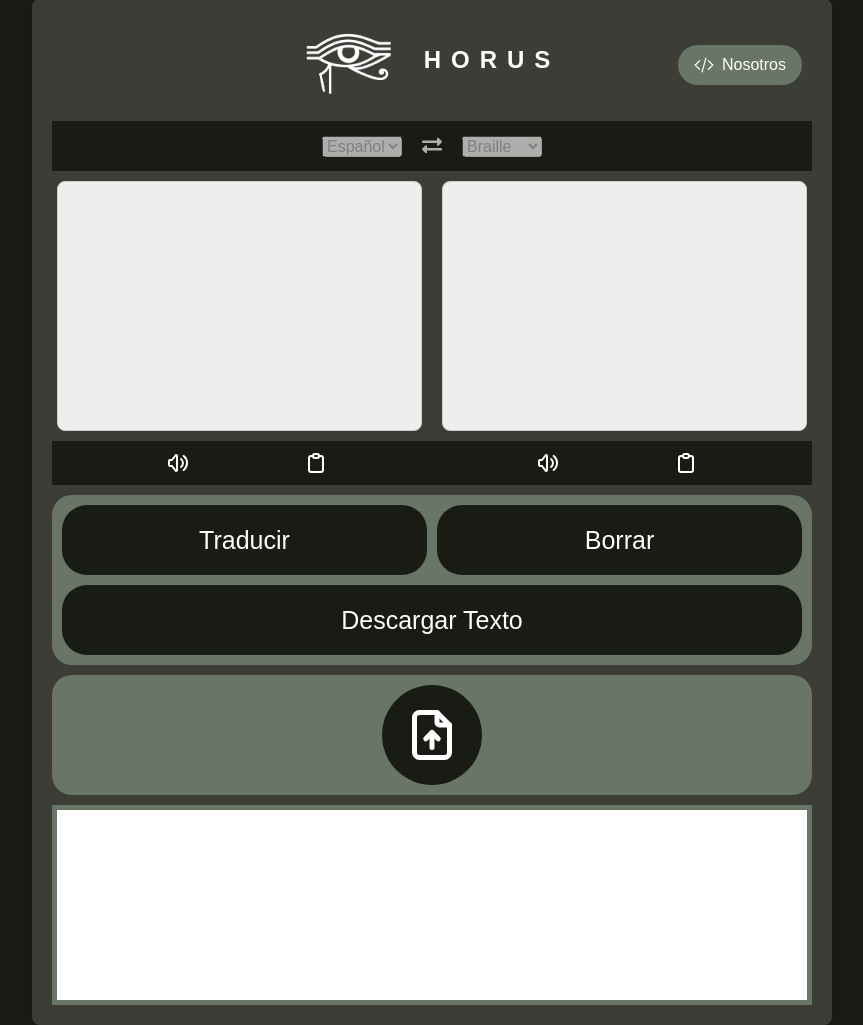
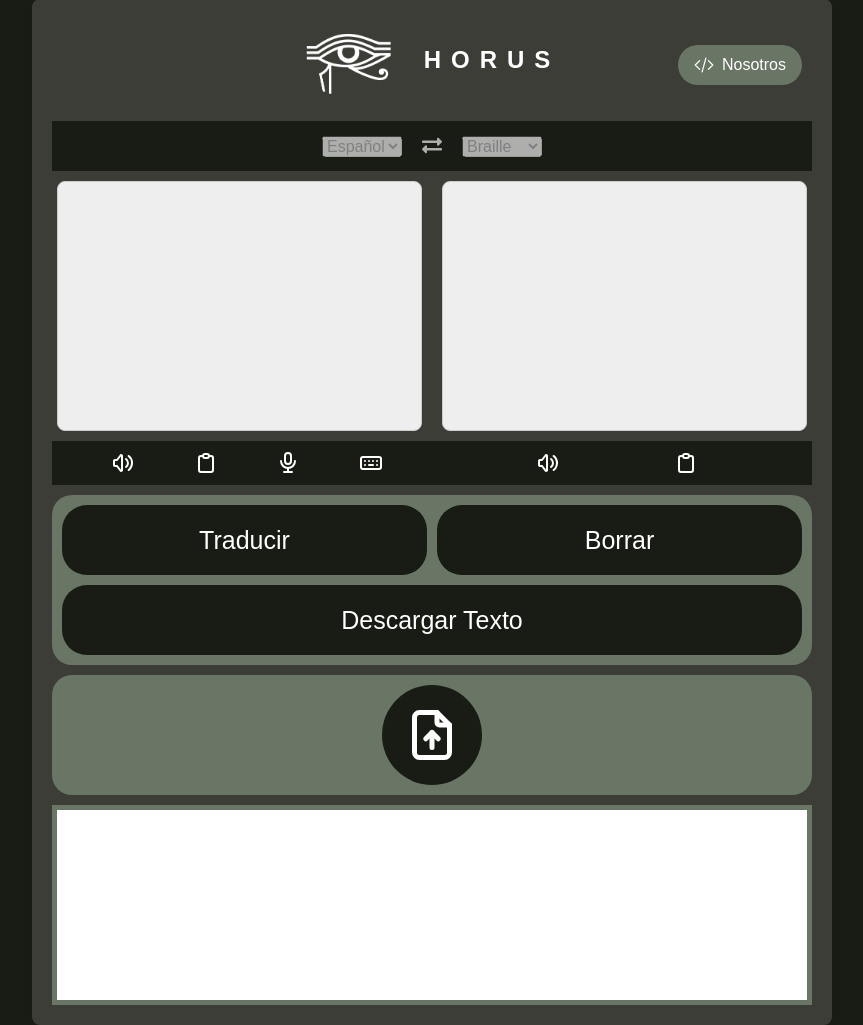
Before and after one commit to CAMejiaP/Horus, a Flask app: page / in a window 1280 px wide. Shown: the part 41-1066 px from the top of the page, without its empty margins (208-1071 px from the left). Run offline with Flask 3, Linux system fonts and the light colour scheme; some libraries are stand-ins or nearby versions.

Commit message:
Se prueba el cambio para activar el reconocimiento por voz

```diff
--- a/templates/index.html
+++ b/templates/index.html
@@ -14,6 +14,8 @@
     <link href="https://cdn.jsdelivr.net/npm/bootstrap-icons@1.8.1/font/bootstrap-icons.css" rel="stylesheet" />
     <link rel="stylesheet" href="https://cdnjs.cloudflare.com/ajax/libs/font-awesome/5.15.3/css/all.min.css" />
     <script src="https://cdnjs.cloudflare.com/ajax/libs/jspdf/2.5.1/jspdf.umd.min.js"></script>
+    <script src="https://cdnjs.cloudflare.com/ajax/libs/annyang/2.6.1/annyang.min.js"></script>
+
 
     <!-- pdf.js -->
     <script src="https://cdnjs.cloudflare.com/ajax/libs/pdf.js/3.4.120/pdf.min.js"></script>
@@ -99,7 +101,7 @@
                 </div>
 
                 <!--ICONO MICROFONO-->
-                <div class="icons" hidden>
+                <div class="icons">
                     <svg xmlns="http://www.w3.org/2000/svg" id="microphone" class="fas fa-microphone seleccion"
                         tabindex="0" viewBox="0 0 24 24" fill="none" stroke="currentColor" stroke-linecap="round"
                         stroke-linejoin="round" width="24" height="24" stroke-width="2">
@@ -111,8 +113,8 @@
                 </div>
 
                 <!--ICONO TECLADO-->
-                <div class="icons" id="keyboardIcon" style="display: none;">
-                    <svg xmlns="http://www.w3.org/2000/svg" id="keyboard" class="fas fa-keyboard seleccion" tabindex="0"
+                <div class="icons" id="keyboardIcon">
+                    <svg xmlns="http://www.w3.org/2000/svg" id="keyboardIcon" class="fas fa-keyboard seleccion" tabindex="0"
                         viewBox="0 0 24 24" fill="none" stroke="currentColor" stroke-linecap="round"
                         stroke-linejoin="round" width="24" height="24" stroke-width="2">
                         <path d="M2 6m0 2a2 2 0 0 1 2 -2h16a2 2 0 0 1 2 2v8a2 2 0 0 1 -2 2h-16a2 2 0 0 1 -2 -2z"></path>
@@ -213,7 +215,6 @@
     <!-- JS y librerías externas -->
     <script src="{{ url_for('static', filename='JSCamera_index.js') }}"></script>
     <script type="module" src="{{ url_for('static', filename='src/main.js') }}"></script>
-    <script src="https://cdnjs.cloudflare.com/ajax/libs/annyang/2.6.1/annyang.min.js"></script>
     <script src="https://cdnjs.cloudflare.com/ajax/libs/html2canvas/1.4.1/html2canvas.min.js"></script>
     <script src="https://cdnjs.cloudflare.com/ajax/libs/jspdf/2.5.1/jspdf.umd.min.js"></script>
 
```
